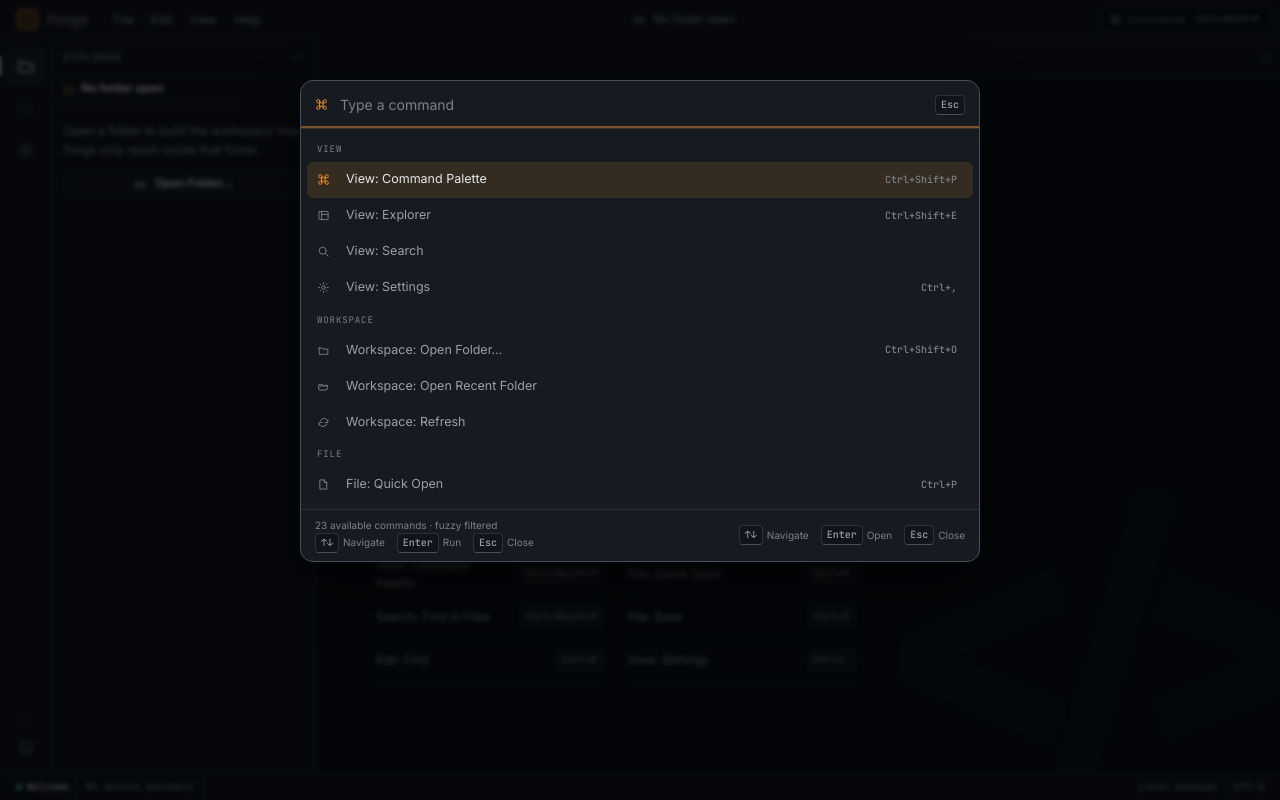
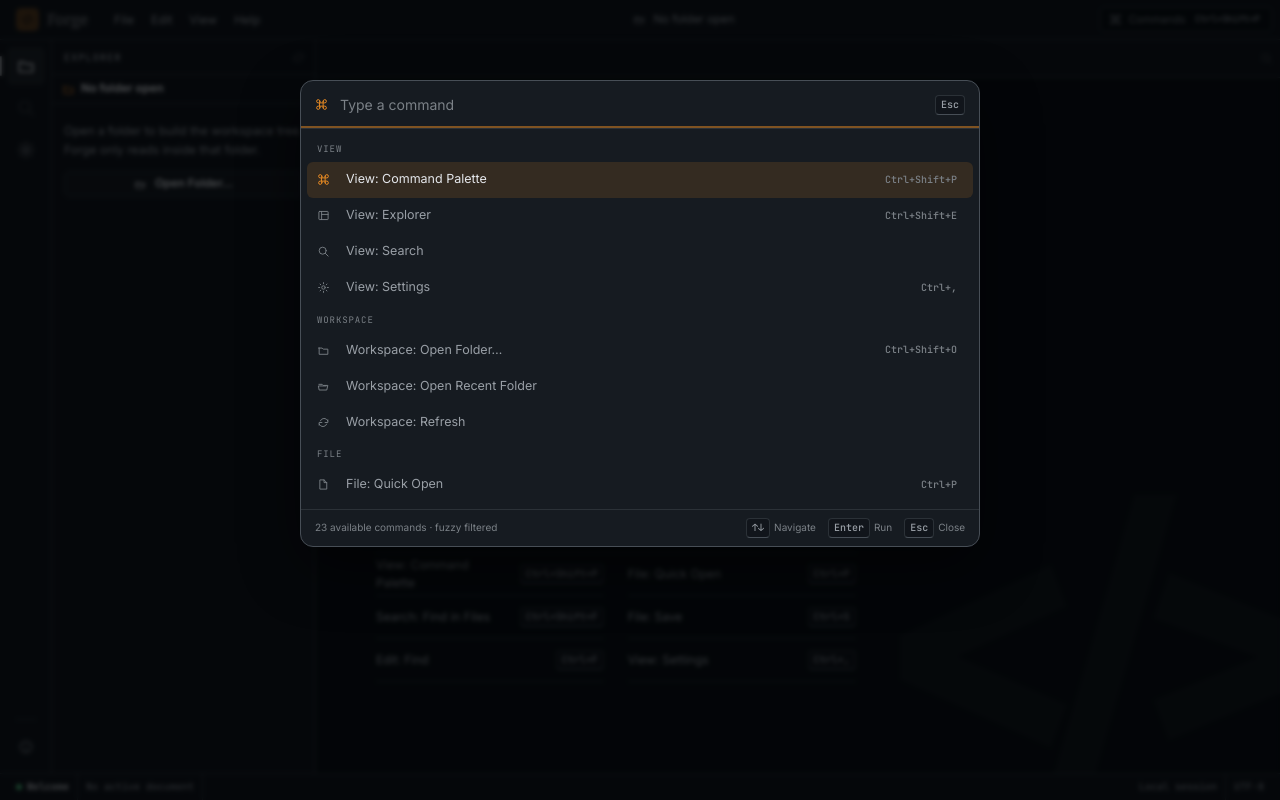
Before and after one commit to testuser12713/e2e-code-editor-20261024-022130-40c0, a React (Vite) app: page / in a window 1280 px wide. Both pictures are taken after a click on the button "Open command palette". Built offline with nearby package versions, Linux system fonts and the light colour scheme.

Commit message:
Fix the duplicated hint row in the command palette footer (#77)
Closes #75

Co-authored-by: office-crew <development@office-crew.dev>

```diff
--- a/src/components/CommandPalette.tsx
+++ b/src/components/CommandPalette.tsx
@@ -11,7 +11,7 @@
 import { fuzzyFilter } from '../lib/fuzzy';
 import { type IconName } from '../ui/Icon';
 import { ListBox } from '../ui/ListBox';
-import { Palette, revealPaletteRow } from '../ui/Palette';
+import { Palette, revealPaletteRow, type PaletteHint } from '../ui/Palette';
 
 export type CommandPaletteProps = {
   open: boolean;
@@ -61,6 +61,12 @@
   [COMMAND_IDS.about]: 'info',
   [COMMAND_IDS.resetLocalData]: 'trash',
 };
+
+const COMMAND_HINTS: PaletteHint[] = [
+  { keys: '↑↓', label: 'Navigate' },
+  { keys: 'Enter', label: 'Run' },
+  { keys: 'Esc', label: 'Close' },
+];
 
 const openListeners = new Set<() => void>();
 
@@ -228,23 +234,11 @@
       onClose={close}
       onKeyDown={handleKeyDown}
       testId="command-palette"
+      hints={COMMAND_HINTS}
       footer={
-        <>
-          <span>
-            {filtered.length} available command{filtered.length === 1 ? '' : 's'} · fuzzy filtered
-          </span>
-          <div className="palette-hints">
-            <span className="palette-hint">
-              <span className="kbd">↑↓</span>Navigate
-            </span>
-            <span className="palette-hint">
-              <span className="kbd">Enter</span>Run
-            </span>
-            <span className="palette-hint">
-              <span className="kbd">Esc</span>Close
-            </span>
-          </div>
-        </>
+        <span>
+          {filtered.length} available command{filtered.length === 1 ? '' : 's'} · fuzzy filtered
+        </span>
       }
     >
       {filtered.length === 0 ? (
--- a/src/ui/palette.css
+++ b/src/ui/palette.css
@@ -8,3 +8,17 @@
 .palette-list .palette-item {
   scroll-snap-align: end;
 }
+
+/* Footer: one status text beside one hint row, kept fully inside the frame. */
+.palette-footer {
+  flex-wrap: wrap;
+  row-gap: 6px;
+}
+
+.palette-footer > span {
+  min-width: 0;
+}
+
+.palette-footer .palette-hints {
+  flex-wrap: nowrap;
+}
```
Also changed, not shown: 1 other file (tests, documents, lock files or other folders).
